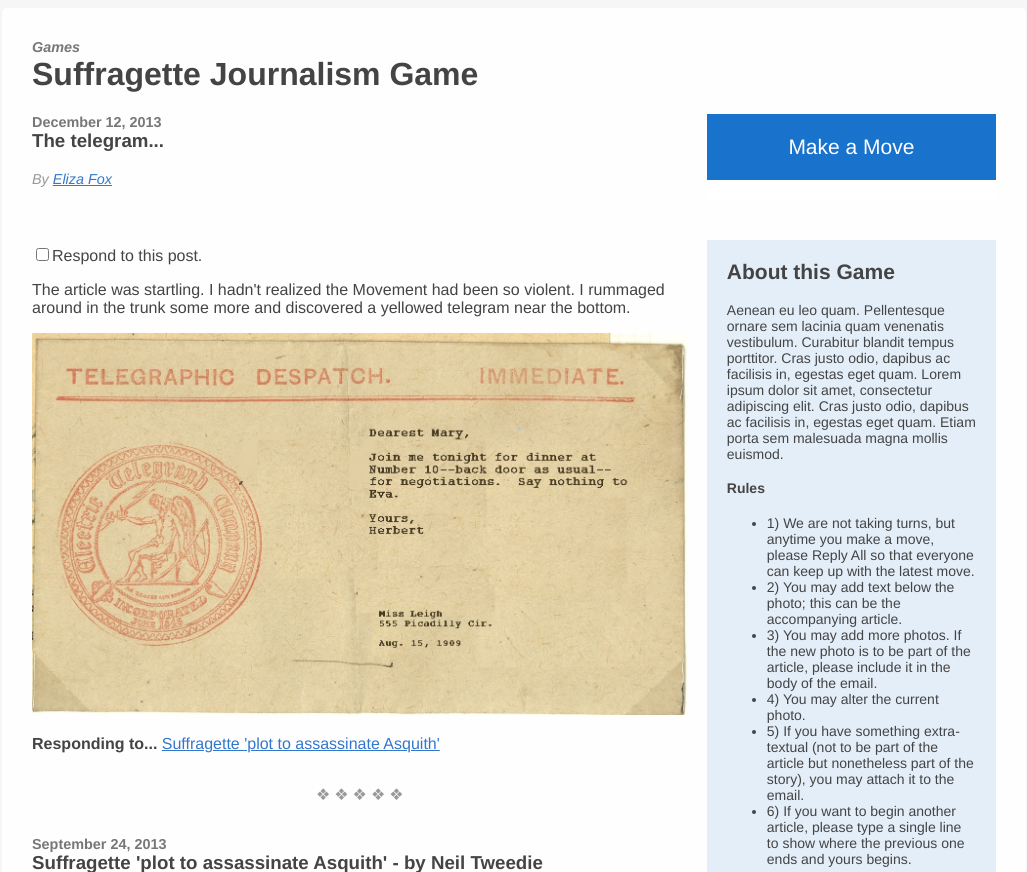
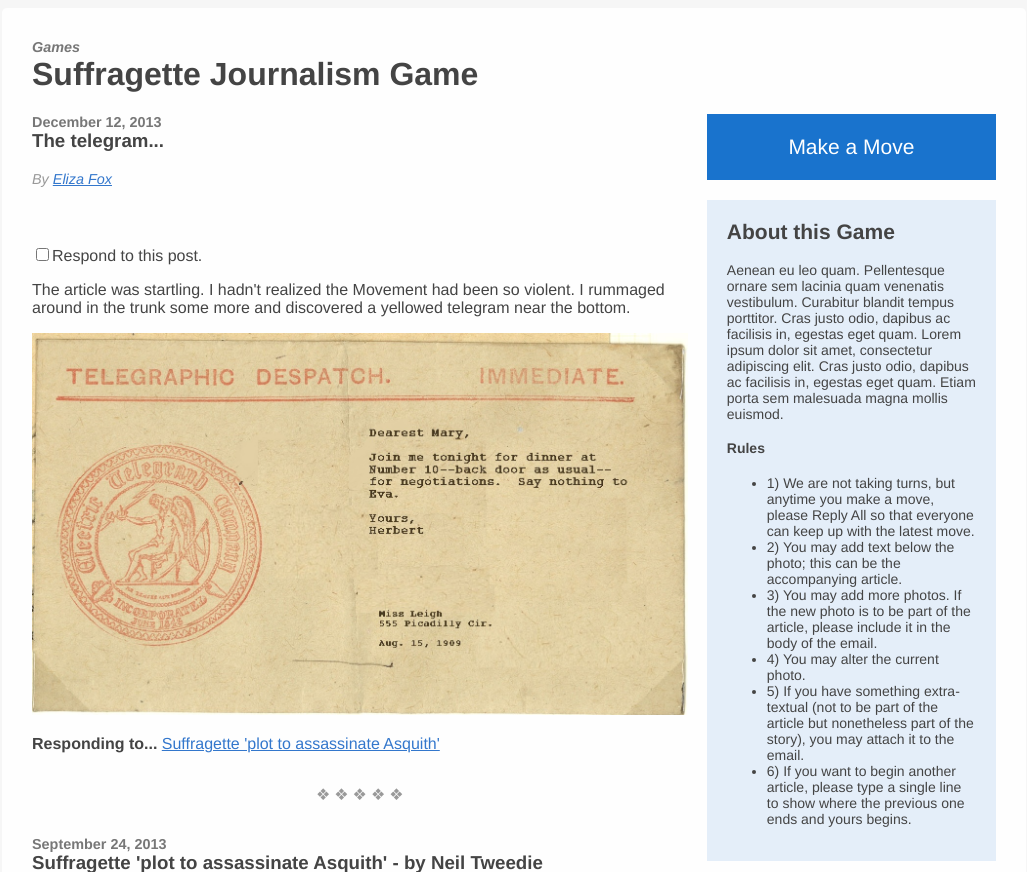
Before and after one commit to scholarslab/ivanhoe-mockups, a PHP site: page /game.html in a window 1280 px wide. Shown: the part 156-1028 px from the top of the page, without its empty margins (126-1153 px from the left). Run offline with PHP 8.4, Linux system fonts and the light colour scheme.

Commit message:
Tone down margin and border for make a move button.

```diff
--- a/style.css
+++ b/style.css
@@ -141,8 +141,7 @@ article h2 {
     color: #fff;
     padding: 1em 0;
     font-size: 150%;
-    border-bottom: 20px solid white;
-    margin: 0 0 40px;
+    margin: 0 0 20px;
 }
 
 
```
